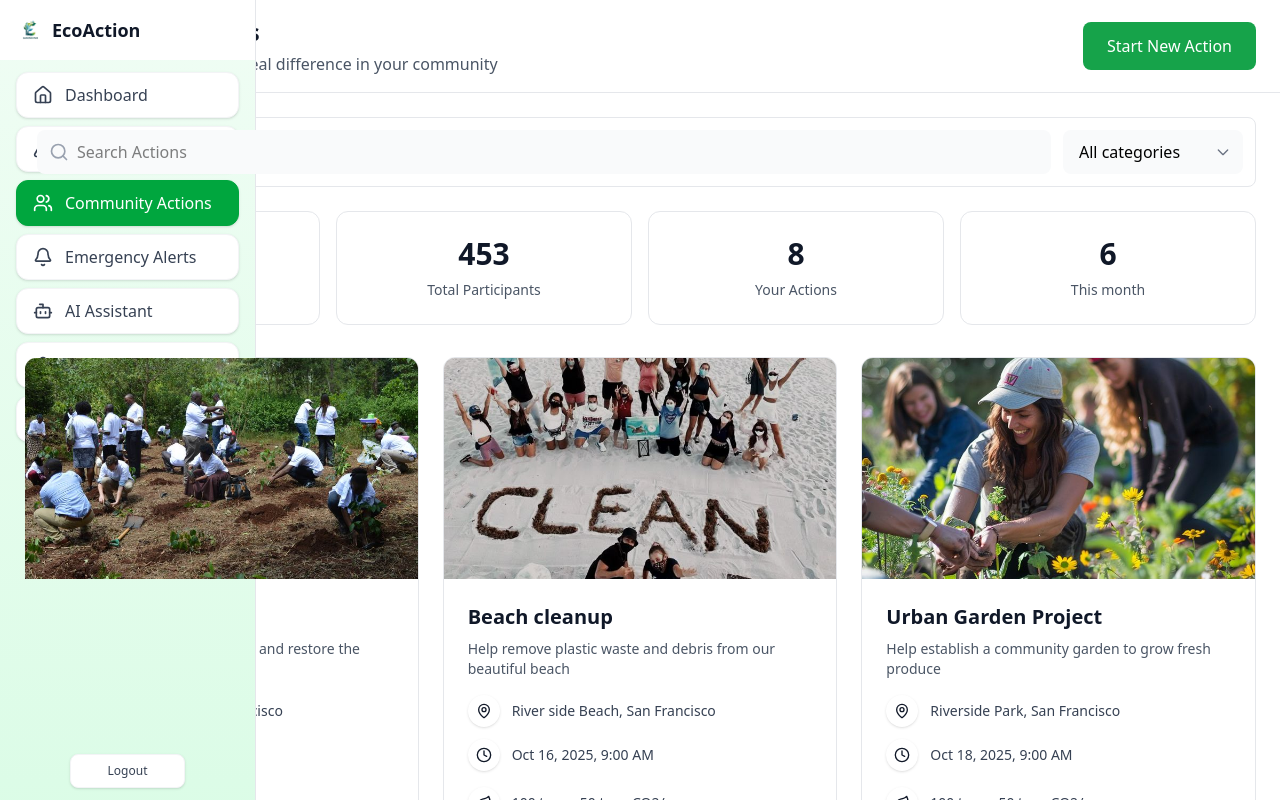
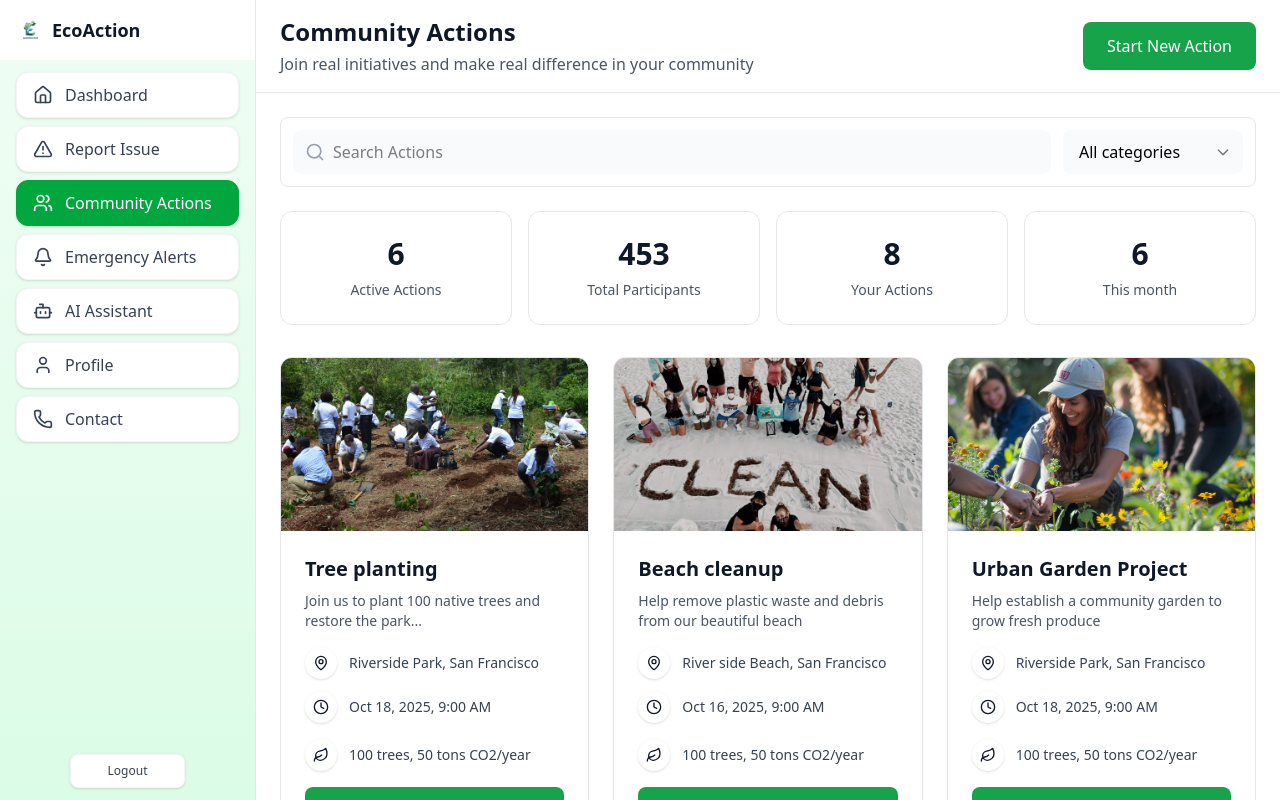
Before and after one commit to LydiaNeema/EcoAction-Hub, a Next.js app in the folder client/: page /community in a window 1280 px wide. Shown: the top 800 px of the page. Built offline with nearby package versions, Linux system fonts and the light colour scheme.

Commit message:
`Added community features: models, routes, and API endpoints for creating, updating, and joining community actions, as well as retrieving community statistics and user's joined actions.`

```diff
--- a/client/src/app/community/page.jsx
+++ b/client/src/app/community/page.jsx
@@ -56,7 +56,7 @@ export default function Page() {
       <Navbar />
 
       {/* Main Content */}
-      <main className="flex-1">
+      <main className="flex-1 ml-64 overflow-y-auto h-screen">
         {/* Header */}
         <div className="bg-white border-b border-gray-200 px-6 py-4">
           <div className="flex justify-between items-center">
```
